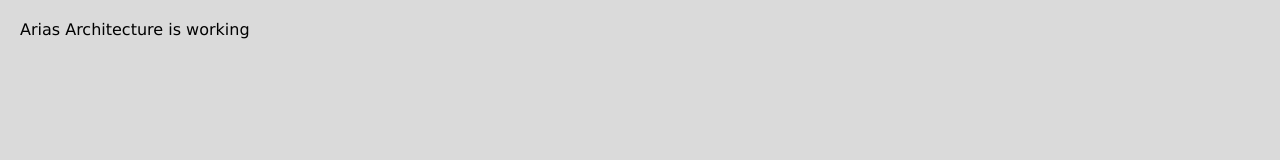
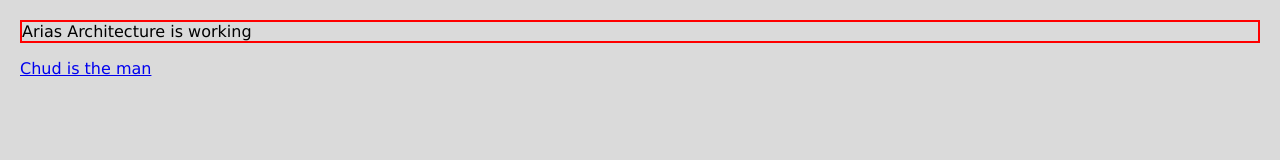
Before and after one commit to Aubzilla/arias_website, a plain HTML site: page index.html in a window 1280 px wide. Drawn offline with Linux system fonts and the light colour scheme.

Commit message:
index.html and style.css file working ok

```diff
--- a/index.html
+++ b/index.html
@@ -8,5 +8,6 @@
 	</head>
 	<body>
 		<p>Arias Architecture is working</p>
+		<a href= "http://www.google.com">Chud is the man</a>
 	</body>
 </html>
--- a/style.css
+++ b/style.css
@@ -4,6 +4,11 @@
 	font-family: verdana, sans-serif;
 	margin: 20px;
 	background-color: #DADADA;
+}
+
+p {
+	border: 2px solid red
+
 }
 
 #container {
```
